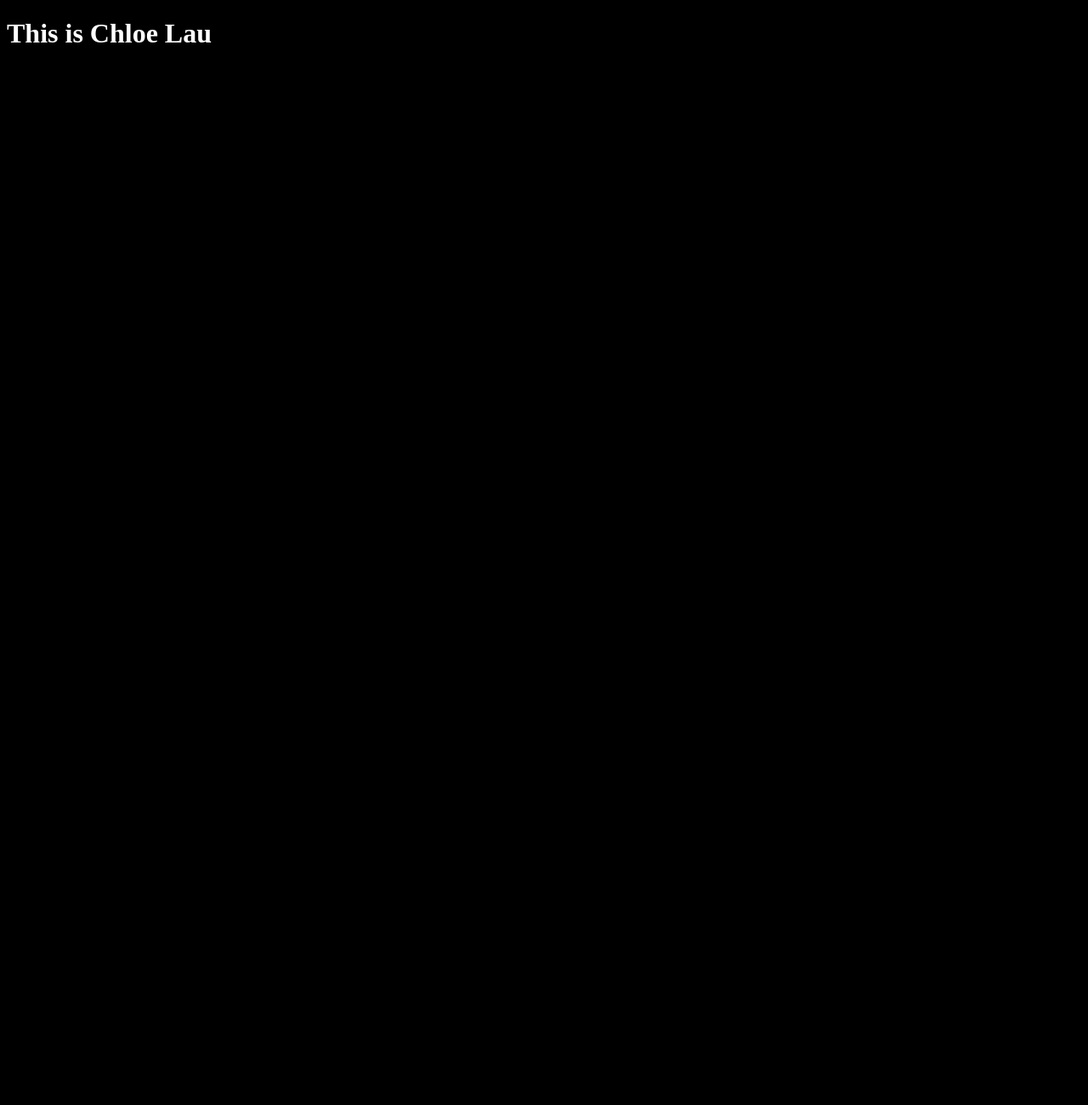
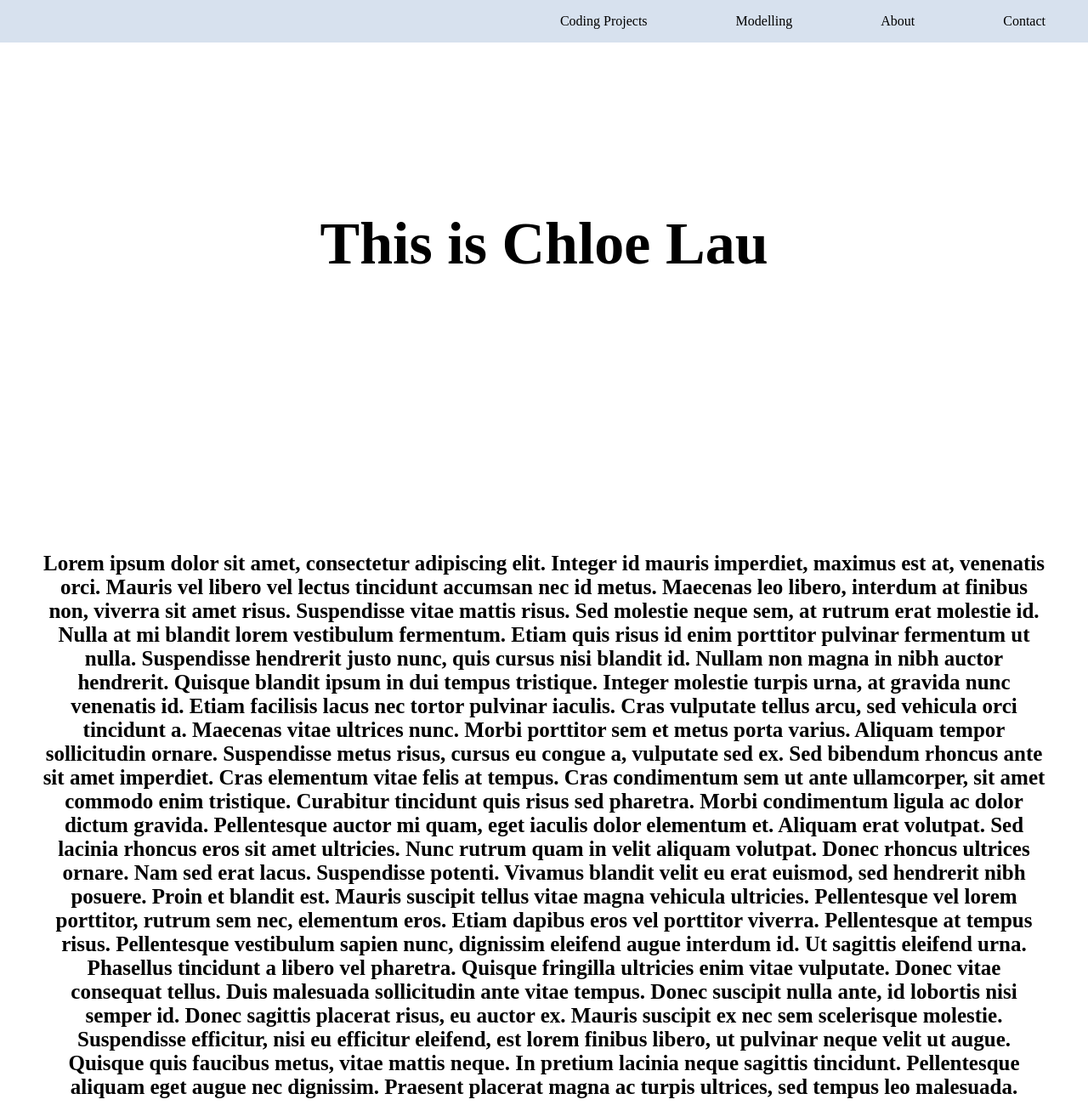
Before and after one commit to mesyeux/webdev, a plain HTML site: page index.html in a window 1280 px wide. Shown: the whole page at 85% size. Before the commit the page ends 800 px from the top, so only its background shows below. Drawn offline with Linux system fonts and the light colour scheme; a web font is replaced by a local one.

Commit message:
Create basic structure of website

```diff
--- a/index.html
+++ b/index.html
@@ -1,10 +1,32 @@
 <!DOCTYPE html>
 <html>
 <head>
+	<link rel="preconnect" href="https://fonts.googleapis.com">
+	<link rel="preconnect" href="https://fonts.gstatic.com" crossorigin>
+	<link href="https://fonts.googleapis.com/css2?family=Bona+Nova&display=swap" rel="stylesheet">
 	<link rel="stylesheet" type="text/css" href="./resources/css/index.css">
 	<title>Chloe Lau</title>
+	<header>
+		<nav>
+			<ul>
+				<li> Coding Projects </li>
+				<li> Modelling </li>
+				<li> About </li>
+				<li> Contact </li>
+		</nav>
+	</header>
 </head>
 <body>
 	<h1> This is Chloe Lau <h1>
+
+	<p> Lorem ipsum dolor sit amet, consectetur adipiscing elit. Integer id mauris imperdiet, maximus est at, venenatis orci. Mauris vel libero vel lectus tincidunt accumsan nec id metus. Maecenas leo libero, interdum at finibus non, viverra sit amet risus. Suspendisse vitae mattis risus. Sed molestie neque sem, at rutrum erat molestie id. Nulla at mi blandit lorem vestibulum fermentum. Etiam quis risus id enim porttitor pulvinar fermentum ut nulla. Suspendisse hendrerit justo nunc, quis cursus nisi blandit id. Nullam non magna in nibh auctor hendrerit. Quisque blandit ipsum in dui tempus tristique. Integer molestie turpis urna, at gravida nunc venenatis id.
+
+Etiam facilisis lacus nec tortor pulvinar iaculis. Cras vulputate tellus arcu, sed vehicula orci tincidunt a. Maecenas vitae ultrices nunc. Morbi porttitor sem et metus porta varius. Aliquam tempor sollicitudin ornare. Suspendisse metus risus, cursus eu congue a, vulputate sed ex. Sed bibendum rhoncus ante sit amet imperdiet. Cras elementum vitae felis at tempus. Cras condimentum sem ut ante ullamcorper, sit amet commodo enim tristique. Curabitur tincidunt quis risus sed pharetra.
+
+Morbi condimentum ligula ac dolor dictum gravida. Pellentesque auctor mi quam, eget iaculis dolor elementum et. Aliquam erat volutpat. Sed lacinia rhoncus eros sit amet ultricies. Nunc rutrum quam in velit aliquam volutpat. Donec rhoncus ultrices ornare. Nam sed erat lacus.
+
+Suspendisse potenti. Vivamus blandit velit eu erat euismod, sed hendrerit nibh posuere. Proin et blandit est. Mauris suscipit tellus vitae magna vehicula ultricies. Pellentesque vel lorem porttitor, rutrum sem nec, elementum eros. Etiam dapibus eros vel porttitor viverra. Pellentesque at tempus risus. Pellentesque vestibulum sapien nunc, dignissim eleifend augue interdum id. Ut sagittis eleifend urna. Phasellus tincidunt a libero vel pharetra. Quisque fringilla ultricies enim vitae vulputate. Donec vitae consequat tellus. Duis malesuada sollicitudin ante vitae tempus.
+
+Donec suscipit nulla ante, id lobortis nisi semper id. Donec sagittis placerat risus, eu auctor ex. Mauris suscipit ex nec sem scelerisque molestie. Suspendisse efficitur, nisi eu efficitur eleifend, est lorem finibus libero, ut pulvinar neque velit ut augue. Quisque quis faucibus metus, vitae mattis neque. In pretium lacinia neque sagittis tincidunt. Pellentesque aliquam eget augue nec dignissim. Praesent placerat magna ac turpis ultrices, sed tempus leo malesuada. </p>
 </body>
 </html>
--- a/resources/css/index.css
+++ b/resources/css/index.css
@@ -1,8 +1,44 @@
 * {
 	font-family: 'Times New Roman', serif;
-	background-color: black;
+	box-sizing: border-box;
+}
+
+html {
+	overflow: scroll;
+}
+
+body {
+	position: relative;
+	margin: 0;
 }
 
 h1 {
-	color: white;
+	color: black;
+	font-family: 'Bona Nova', serif;
+	display: block;
+	text-align: center;
+	position: relative;
+	padding: 200px 50px 50px 50px;
+	font-size: 70px;
 }
+
+header nav {
+	font-family: 'Bona Nova', serif;
+	position: fixed;
+	height: 50px;
+	background-color: rgba(176, 196, 222, 50%);
+	z-index: 10;
+	top: 0px;
+	text-align: right;
+	width: 100%;
+}
+
+header nav li {
+	height: 50px;
+	display: inline-block;
+	margin: 0px 50px 0px 50px;
+}
+
+p {
+	font-size: 25px;
+}
```
